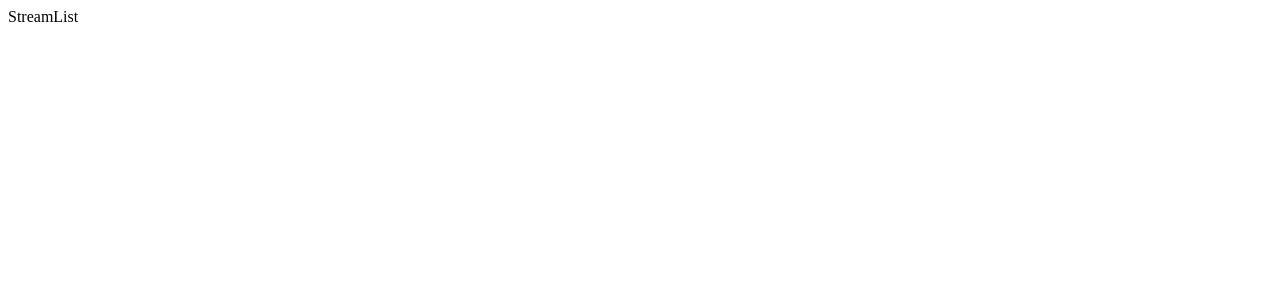
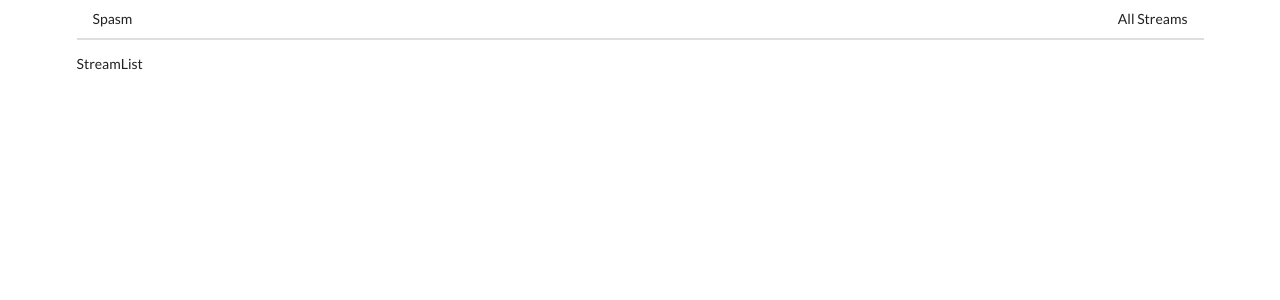
Before and after one commit to KatyHerrick/something-twitchy, a React (Create React App) app in the folder client/: page / in a window 1280 px wide. Shown: the top 300 px of the page. Built offline with nearby package versions, Linux system fonts and the light colour scheme.

Commit message:
add header component and semanticUI styling

```diff
--- a/client/public/index.html
+++ b/client/public/index.html
@@ -10,6 +10,7 @@
       content="Web site created using create-react-app"
     />
     <link rel="apple-touch-icon" href="%PUBLIC_URL%/logo192.png" />
+    <link rel="stylesheet" href="https://cdnjs.cloudflare.com/ajax/libs/semantic-ui/2.4.1/semantic.min.css">
     <!--
       manifest.json provides metadata used when your web app is installed on a
       user's mobile device or desktop. See https://developers.google.com/web/fundamentals/web-app-manifest/
--- a/client/src/components/App.js
+++ b/client/src/components/App.js
@@ -1,5 +1,6 @@
 import React from 'react';
 import { BrowserRouter, Route } from 'react-router-dom';
+import Header from './Header';
 import StreamCreate from './streams/StreamCreate';
 import StreamEdit from './streams/StreamEdit';
 import StreamDelete from './streams/StreamDelete';
@@ -8,9 +9,10 @@
 
 const App = () => {
 	return (
-		<div>
+		<div className="ui container">
 			<BrowserRouter>
 				<div>
+					<Header />
 					<Route path="/" exact component={StreamList} />
 					<Route path="/streams/new" exact component={StreamCreate} />
 					<Route path="/streams/edit" exact component={StreamEdit} />
--- /dev/null
+++ b/client/src/components/Header.js
@@ -0,0 +1,15 @@
+import React from 'react';
+import { Link } from 'react-router-dom';
+
+const Header = () => {
+	return (
+		<div className="ui secondary pointing menu">
+			<Link to="/" className="item">Spasm</Link>
+			<div className="right menu">
+				<Link to="/" className="item">All Streams</Link>
+			</div>
+		</div>
+	);
+};
+
+export default Header;
```
